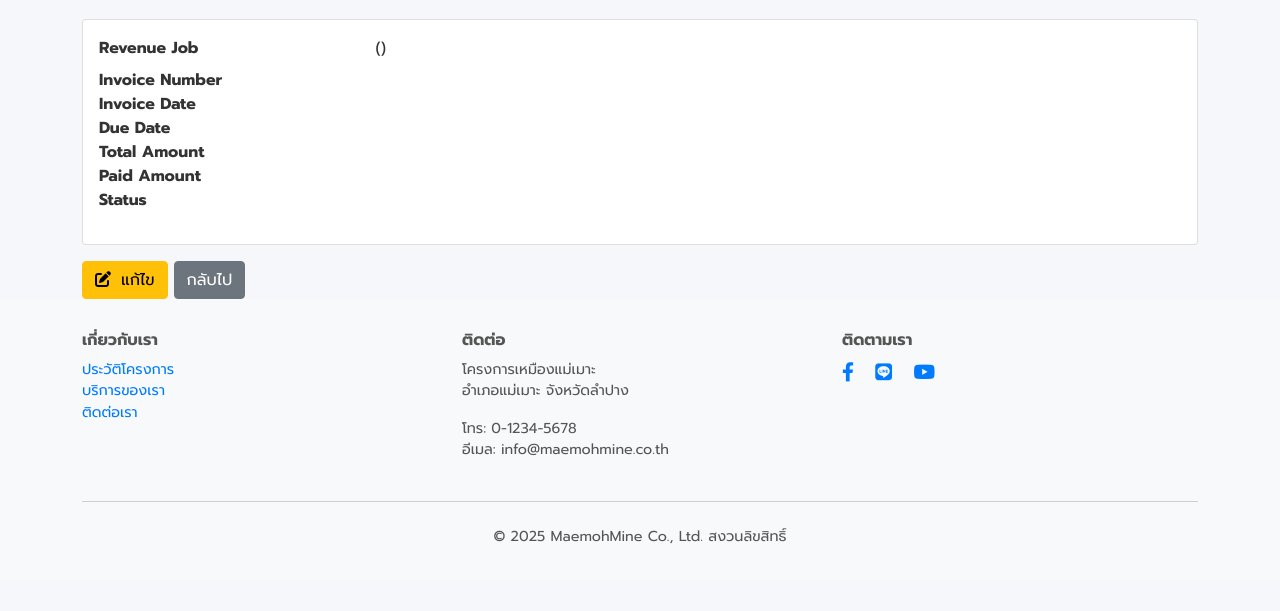
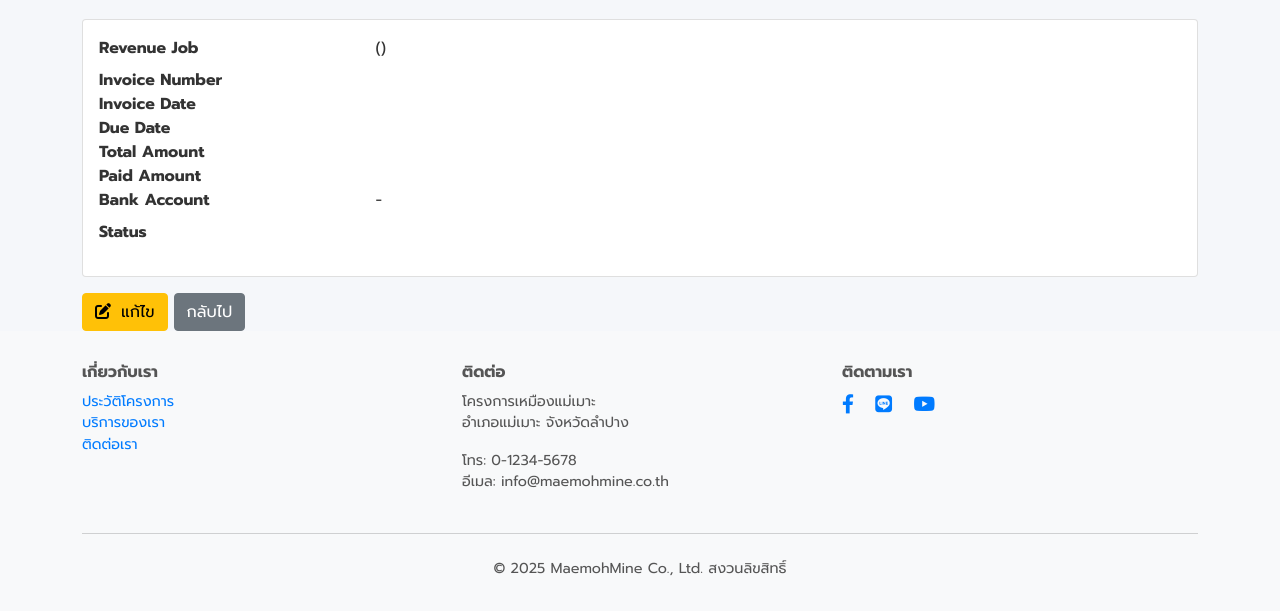
Before and after one commit to mareng2007/MaemohP9, a Django app: template revenue/templates/revenue/accountsreceivable_detail.html in a window 1280 px wide. Shown: the part 145-756 px from the top of the page. Run offline with Django 4.2, Linux system fonts and the light colour scheme; the template is opened without the code that fills it, so the values that code supplies are empty; parts of the project's set-up code (start-up, migrations or seed data) failed here and were passed over; some libraries are stand-ins or nearby versions.

Commit message:
Add bank account support to AccountsReceivable

```diff
--- a/revenue/forms.py
+++ b/revenue/forms.py
@@ -25,7 +25,7 @@ class AccountsReceivableForm(forms.ModelForm):
         fields = [
             'revenue_job', 'invoice_number',
             'invoice_date', 'due_date',
-            'total_amount', 'paid_amount', 'status'
+            'total_amount', 'paid_amount', 'bank_account', 'status'
         ]
         widgets = {
             'revenue_job': forms.Select(attrs={'class': 'form-select'}),
@@ -34,5 +34,6 @@ class AccountsReceivableForm(forms.ModelForm):
             'due_date': forms.DateInput(attrs={'type': 'date', 'class': 'form-control'}),
             'total_amount': forms.NumberInput(attrs={'class': 'form-control'}),
             'paid_amount': forms.NumberInput(attrs={'class': 'form-control'}),
+            'bank_account': forms.Select(attrs={'class': 'form-select'}),
             'status': forms.Select(attrs={'class': 'form-select'}),
         }
--- a/revenue/models.py
+++ b/revenue/models.py
@@ -59,6 +59,12 @@ class AccountsReceivable(models.Model):
     due_date = models.DateField()
     total_amount = models.DecimalField(max_digits=14, decimal_places=2)
     paid_amount = models.DecimalField(max_digits=14, decimal_places=2, default=Decimal('0.00'))
+    bank_account = models.ForeignKey(
+        'cashflow.BankAccount',
+        on_delete=models.SET_NULL,
+        null=True,
+        blank=True
+    )
     status = models.CharField(
         max_length=20,
         choices=[
--- a/revenue/serializers.py
+++ b/revenue/serializers.py
@@ -19,7 +19,7 @@ class AccountsReceivableSerializer(serializers.ModelSerializer):
         model = AccountsReceivable
         fields = [
             'id', 'revenue_job', 'invoice_number', 'invoice_date',
-            'due_date', 'total_amount', 'paid_amount', 'status'
+            'due_date', 'total_amount', 'paid_amount', 'bank_account', 'status'
         ]
 
     def create(self, validated_data):
--- a/revenue/templates/revenue/accountsreceivable_detail.html
+++ b/revenue/templates/revenue/accountsreceivable_detail.html
@@ -30,6 +30,13 @@
         <dt class="col-sm-3">Paid Amount</dt>
         <dd class="col-sm-9">{{ ar.paid_amount|floatformat:2 }}</dd>
 
+        <dt class="col-sm-3">Bank Account</dt>
+        <dd class="col-sm-9">
+          {% if ar.bank_account %}
+            {{ ar.bank_account }}
+          {% else %}-{% endif %}
+        </dd>
+
         <dt class="col-sm-3">Status</dt>
         <dd class="col-sm-9">
           {% if ar.status == 'Unpaid' %}
--- a/revenue/templates/revenue/accountsreceivable_form.html
+++ b/revenue/templates/revenue/accountsreceivable_form.html
@@ -70,6 +70,12 @@
           </div>
         </div>
 
+        <div class="mb-3">
+          {{ form.bank_account.label_tag }}
+          {{ form.bank_account }}
+          {{ form.bank_account.errors }}
+        </div>
+
         <button type="submit" class="btn btn-success">
           {% if object %}บันทึก{% else %}สร้างใหม่{% endif %}
         </button>
```
Also changed, not shown: revenue/views.py (+3 -4 lines).
